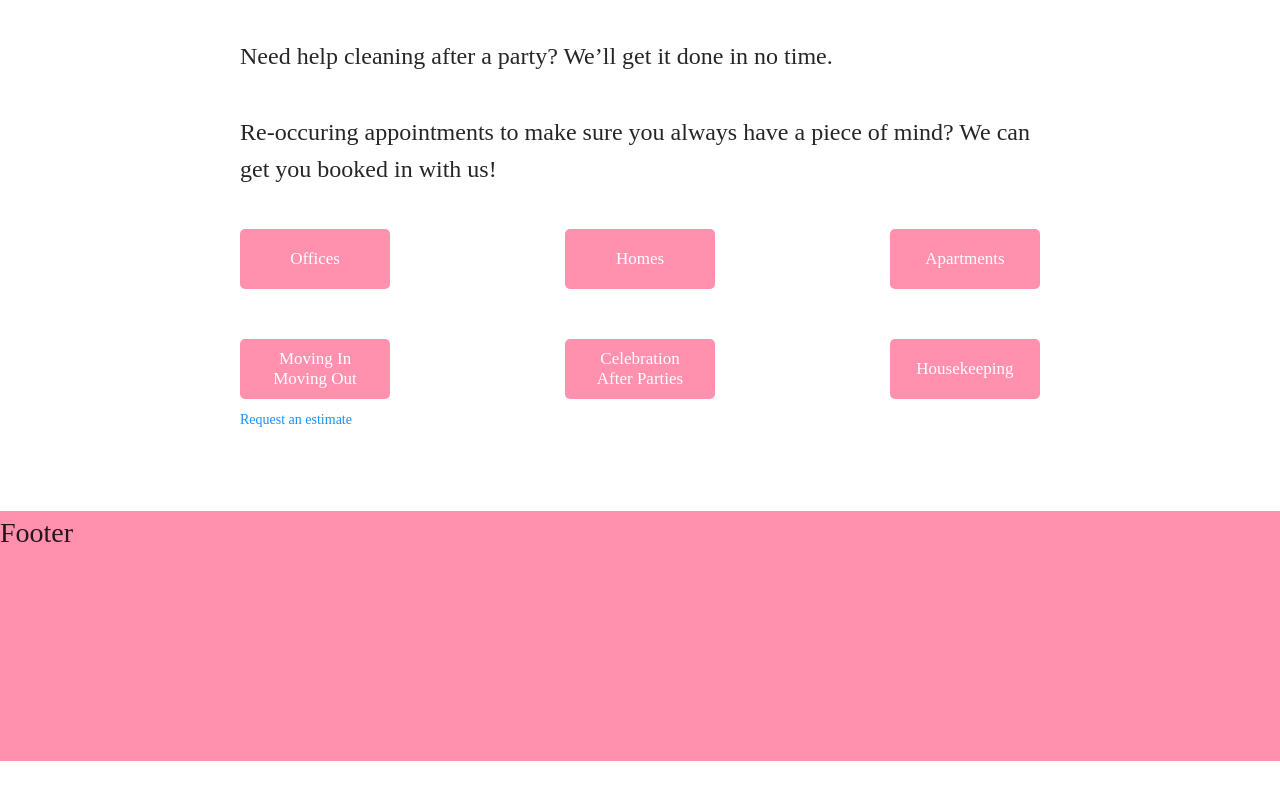
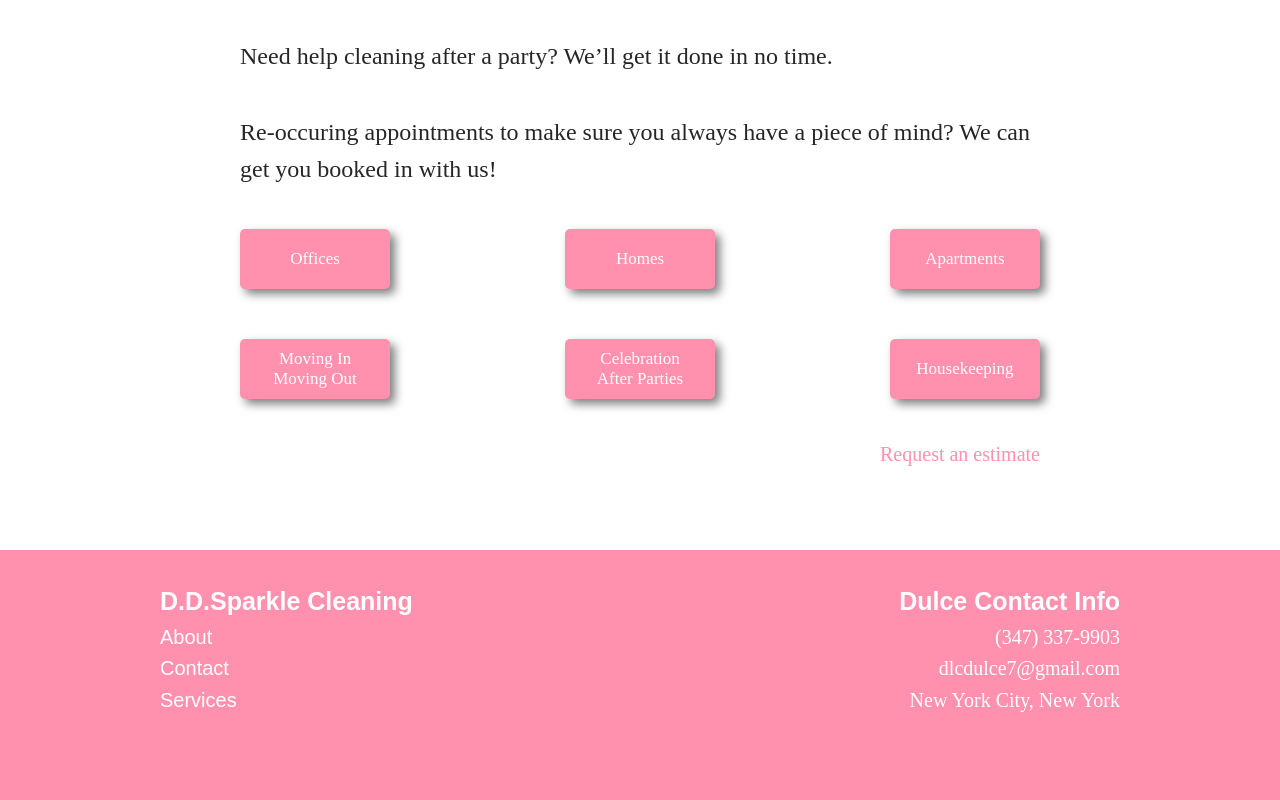
Before and after one commit to Carlos460/dd-sparkle-cleaning, a Next.js app: page /services in a window 1280 px wide. Shown: the part 608-1408 px from the top of the page. Before the commit the page ends 1369 px from the top, so only its background shows below. Built offline with nearby package versions, Linux system fonts and the light colour scheme; a web font is replaced by a local one.

Commit message:
Finished styling for footer and services page

```diff
--- a/_includes/Footer/Footer.styles.ts
+++ b/_includes/Footer/Footer.styles.ts
@@ -1,8 +1,85 @@
+import Link from "next/link";
 import styled from "styled-components";
 
-export const Container = styled.div`
+
+//SectionContainer
+//Left
+//Right
+//Title
+
+//FooterLink
+
+export const SectionContainer = styled.div`
   width: 100%;
   height: 250px;
 
   background-color: var(--primary);
+  color: white;
+  font-family: sans-serif;
+  font-size: 20px;
+
+  display: flex;
+  padding: 2rem 10rem;
+
+  display: flex;
+  flex-direction: column;
+  flex-wrap: wrap;
+
+  & > a {
+    text-decoration: none;
+  }
+  @media (max-width: 1000px) {
+
+
+  }
+  @media (max-width: 450px) {
+
+  }
 `;
+
+export const Left = styled.div`
+  display: flex;
+  flex-direction: column;
+
+  text-decoration: none;
+  width: 50%;
+
+`;
+
+export const FooterContainer = styled.div`
+  display: flex;
+  flex-direction: column;
+
+  @media(max-width: 450px){
+      justify-content: center;
+    }
+`;
+
+export const FooterLink = styled.div`
+  & > a {
+    font-family: sans-serif;
+    text-decoration: none;
+    color: white;
+  }
+`;
+
+
+export const Right = styled.div`
+  display: flex;
+  flex-direction: column;
+
+  width: 50%;
+
+  align-items: end;
+
+  @media(max-width: 450px){
+      justify-content: center;
+      width: 100%;
+    }
+`;
+
+export const Title = styled.div`
+font-family: sans-serif;
+font-size: 25px;
+font-weight: bold;
+`;
--- a/_includes/Footer/index.tsx
+++ b/_includes/Footer/index.tsx
@@ -1,10 +1,35 @@
 import * as S from './Footer.styles';
+import Link from 'next/link';
+
 
 const Footer = () => {
   return (
-    <S.Container>
-      <h1>Footer</h1>
-    </S.Container>
+    <S.SectionContainer>
+      <S.Left>
+        <S.Title>D.D.Sparkle Cleaning</S.Title>
+            <S.FooterContainer>
+                <S.FooterLink>
+                  <a href="/about"> About </a>
+                </S.FooterLink>
+
+                <S.FooterLink>
+                  <a href="/contact"> Contact </a>
+                </S.FooterLink>
+
+                <S.FooterLink>
+                  <a href="/services"> Services </a>
+                </S.FooterLink>
+
+            </S.FooterContainer>
+      </S.Left>
+
+      <S.Right>
+        <S.Title>Dulce Contact Info</S.Title>
+        <div>(347) 337-9903</div>
+        <div>dlcdulce7@gmail.com</div>
+        <div>New York City, New York</div>
+      </S.Right>
+    </S.SectionContainer>
   );
 };
 
--- a/_sections/AboutUs/index.tsx
+++ b/_sections/AboutUs/index.tsx
@@ -1,5 +1,5 @@
 import Link from 'next/link';
-import Image from 'next/image';
+
 import * as S from './styles';
 
 const About = () => {
--- a/_sections/OurServices/index.tsx
+++ b/_sections/OurServices/index.tsx
@@ -12,12 +12,12 @@ const OurServices = () => {
 
       <S.Text>
         <div>
-          We provide professional cleaning for you home. Giving you the time to
+          We provide professional cleaning for you home. Giving you ample time to
           focus on on yourself.
         </div>
         <br />
         <div>
-          Moving in or out of your home? No problem, we've got you covered! Make
+          Are you moving in or out of your home? No problem, we've got you covered! Make
           an appointment to set yourself up for success.
         </div>
         <br />
@@ -52,8 +52,10 @@ const OurServices = () => {
           <S.Box>Housekeeping</S.Box>
         </S.Row>
 
-        <Link href={"/contact"}>Request an estimate</Link>
-        <div style={{ backgroundImage: "publicIconsArrow.svg" }}></div>
+        <S.LinkContainer>
+          <a href={"/contact"}>Request an estimate</a>
+          <div style={{ backgroundImage: "publicIconsArrow.svg" }}></div>
+        </S.LinkContainer>
       </S.BoxContainer>
     </S.SectionContainer>
   );
--- a/_sections/OurServices/styles.ts
+++ b/_sections/OurServices/styles.ts
@@ -15,6 +15,10 @@ export const SectionContainer = styled.div`
   margin: 10rem auto 5rem auto;
   @media (max-width: 800px) {
     max-width: 100%;
+  }
+
+  @media(max-width: 450px){
+
   }
 `;
 
@@ -67,12 +71,6 @@ export const Row = styled.div`
   @media (max-width: 450px) {
     grid-template-columns: 1fr;
   }
-
-  & > Link {
-    width: 100%;
-    display: flex;
-    justify-content: end;
-  }
 `;
 
 export const Box = styled.div`
@@ -90,6 +88,8 @@ export const Box = styled.div`
   height: 60px;
   width: 150px;
 
+  box-shadow: 5px 5px 10px rgba(0 , 0, 0, 0.5);
+
   @media (max-width: 1000px) {
     width: 200px;
   }
@@ -97,6 +97,28 @@ export const Box = styled.div`
     width: 100%;
   }
 `;
-export const Link = styled.link`
+
+export const LinkContainer = styled.div`
   display: flex;
+  width: 100%;
+  justify-content: end;
+  margin-top: 30px;
+  color: white;
+  font-size: 20px;
+
+  text-decoration: none;
+
+  & > a {
+    text-decoration: none;
+    color: var(--primary);
+
+    @media(max-width: 450px){
+      font-size: 25px;
+    }
+  }
+
+  @media (max-width: 450px) {
+    justify-content: center;
+    margin-top: 40px;
+  }
 `;
--- a/package.json
+++ b/package.json
@@ -9,9 +9,10 @@
     "lint": "next lint"
   },
   "dependencies": {
+    "@types/react-autocomplete": "^1.8.6",
     "@types/styled-components": "^5.1.25",
     "antd": "^4.20.7",
-    "next": "12.1.6",
+    "next": "^12.1.6",
     "react": "18.1.0",
     "react-dom": "18.1.0",
     "styled-components": "^5.3.5"
```
Also changed, not shown: 1 other file (tests, documents, lock files or other folders).
